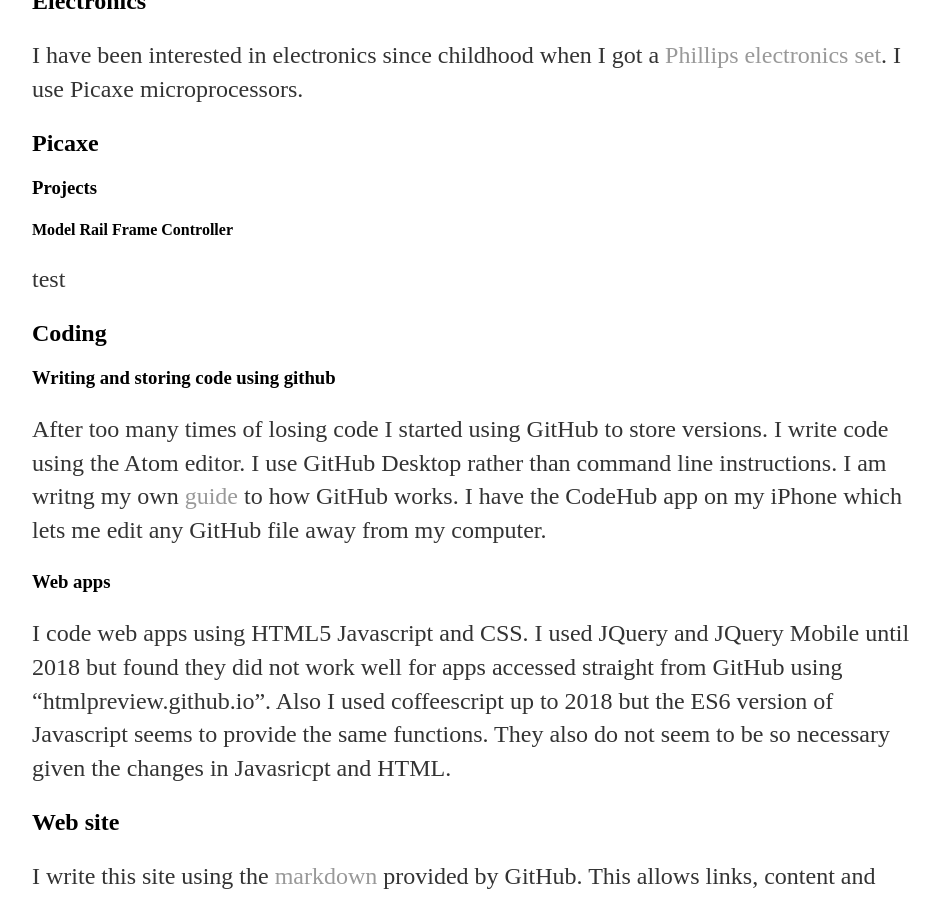
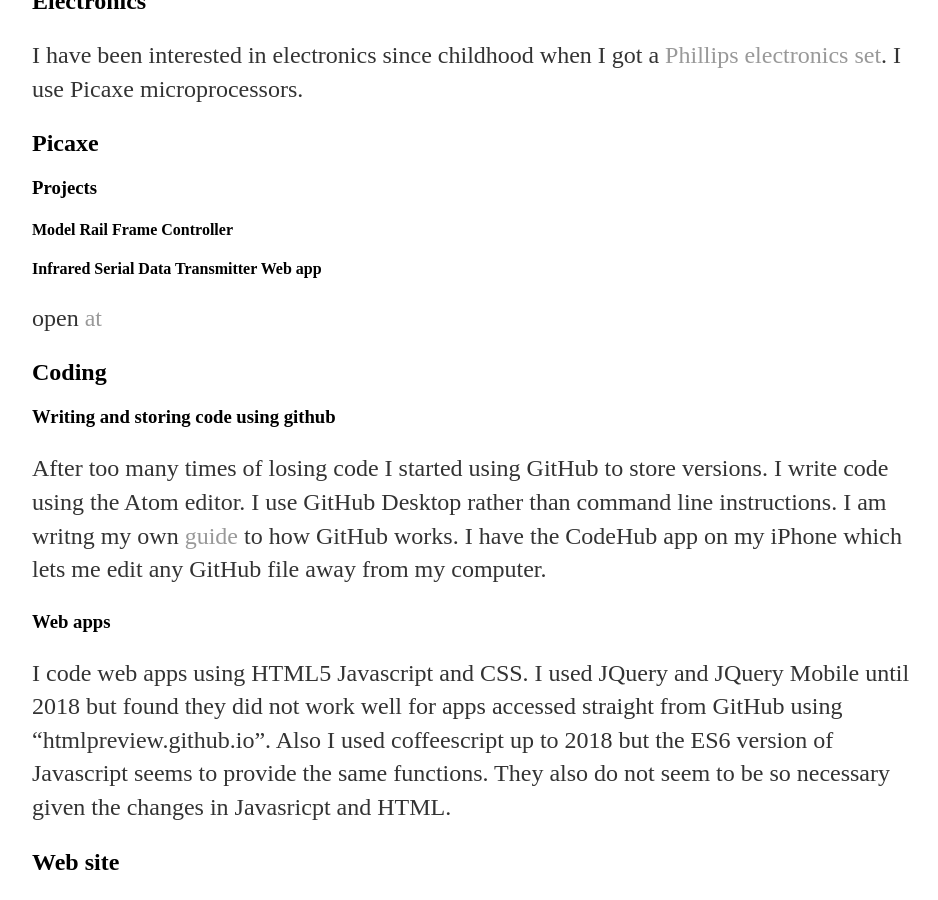
Before and after one commit to bwedgar/bwedgar.github.io, a Jekyll site: the page built from index.md, in a window 1280 px wide and 900 px high, scrolled down 2214 px. Shown: the whole window, without its empty margins (160-1098 px from the left). Built offline with Jekyll 4.4.1, drawn with Linux system fonts in a browser that asks for light colours.

Commit message:
dded serial

```diff
--- a/index.md
+++ b/index.md
@@ -45,7 +45,11 @@
 ## Picaxe
 ### Projects
 #### Model Rail Frame Controller
-test
+#### Infrared Serial Data Transmitter Web app
+open [at](https://htmlpreview.github.io/?https://github.com/bwedgar/InfraRedSerialTransmitter/blob/master/index.html)
+
+
+
 ## Coding
 ###  Writing and storing code using github
 After too many times of losing code I started using GitHub to store versions.  I write code using the Atom editor.  I use GitHub Desktop rather than command line instructions. I am writng my own [guide](github.md) to how GitHub works.
```
